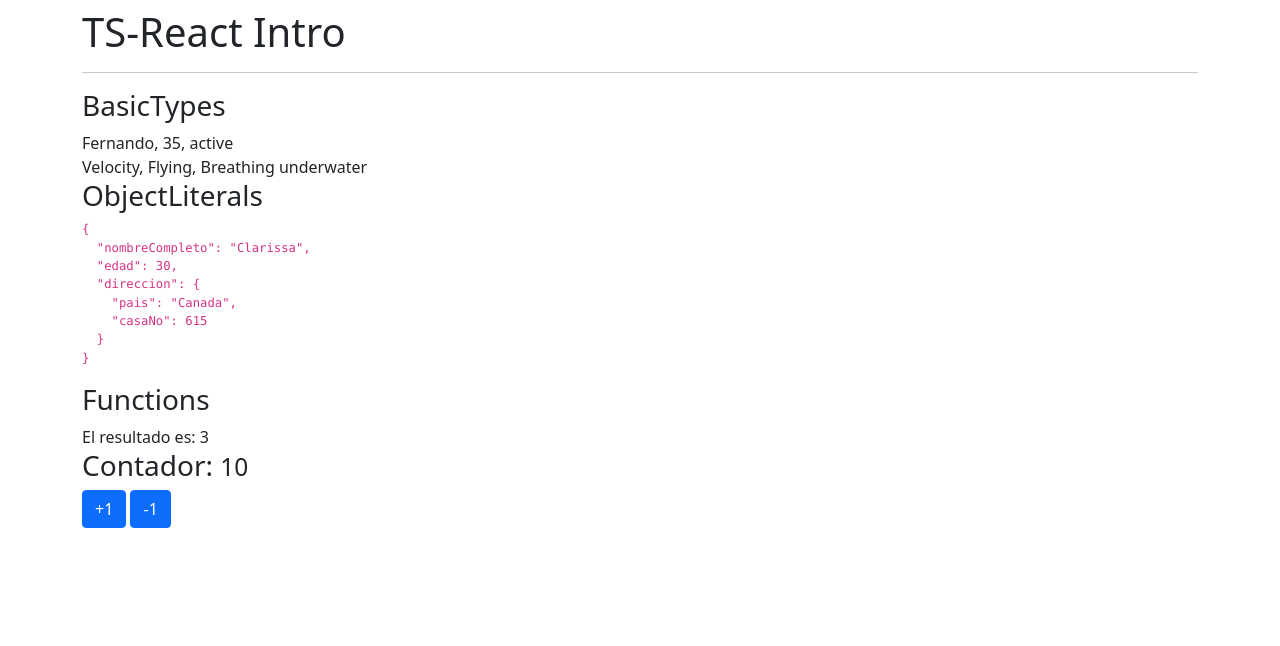
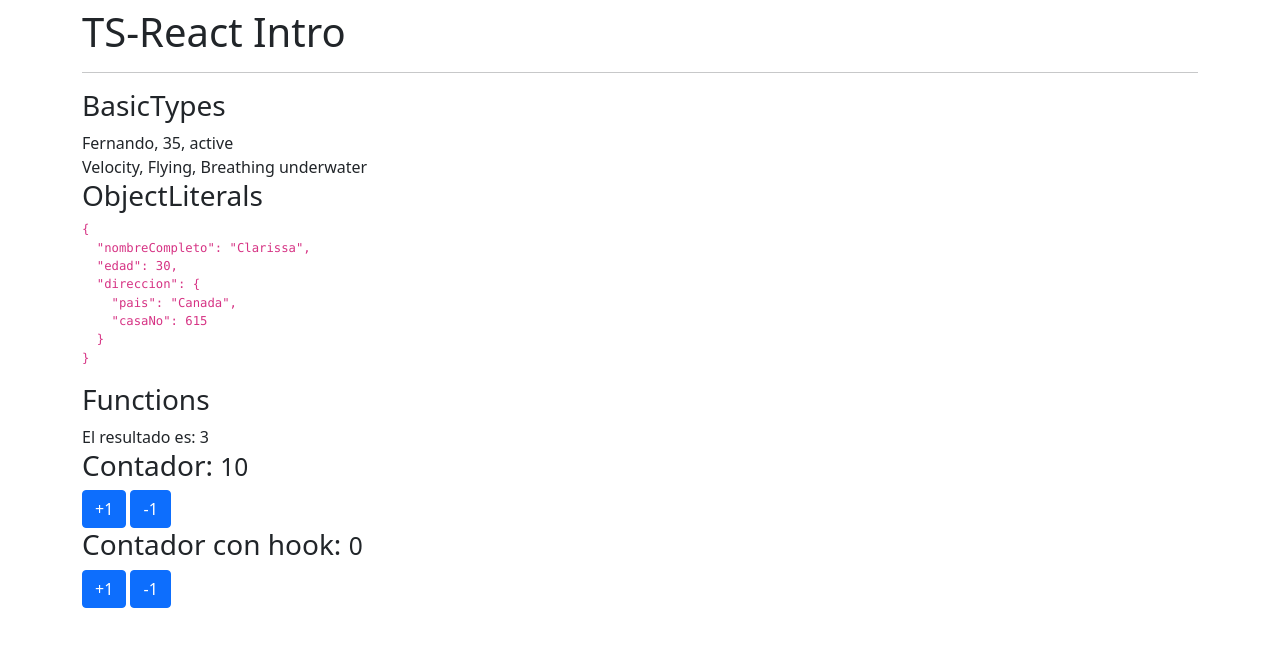
Before and after one commit to klaryon/react-native-typescript, a React (Create React App) app: page / in a window 1280 px wide. Shown: the top 646 px of the page. Built offline with nearby package versions, Linux system fonts and the light colour scheme.

Commit message:
custom hook useCounter

```diff
--- a/src/App.tsx
+++ b/src/App.tsx
@@ -2,6 +2,7 @@ import { BasicTypes } from "./typescript/BasicTypes";
 import { Functions } from "./typescript/Functions";
 import { ObjectLiterals } from "./typescript/ObjectLiterals";
 import { Contador } from "./components/Contador";
+import { ContadorHook } from "./components/ContadorHook";
 
 const App = () => {
   return (
@@ -12,6 +13,7 @@ const App = () => {
       <ObjectLiterals />
       <Functions />
       <Contador />
+      <ContadorHook />
     </div>
   );
 };
--- /dev/null
+++ b/src/components/ContadorHook.tsx
@@ -0,0 +1,20 @@
+import { useCounter } from "../hooks/useCounter";
+
+export const ContadorHook = () => {
+  const { value, increment } = useCounter(0);
+
+  return (
+    <>
+      <h3>
+        Contador con hook: <small>{value}</small>
+      </h3>
+      <button className="btn btn-primary" onClick={() => increment(1)}>
+        +1
+      </button>
+      &nbsp;
+      <button className="btn btn-primary" onClick={() => increment(-1)}>
+        -1
+      </button>
+    </>
+  );
+};
--- /dev/null
+++ b/src/hooks/useCounter.tsx
@@ -0,0 +1,14 @@
+import { useState } from "react";
+
+export const useCounter = (initial: number = 10) => {
+  const [value, setValue] = useState(initial);
+
+  const increment = (number: number) => {
+    setValue(value + number);
+  };
+
+  return {
+    value,
+    increment,
+  };
+};
```
